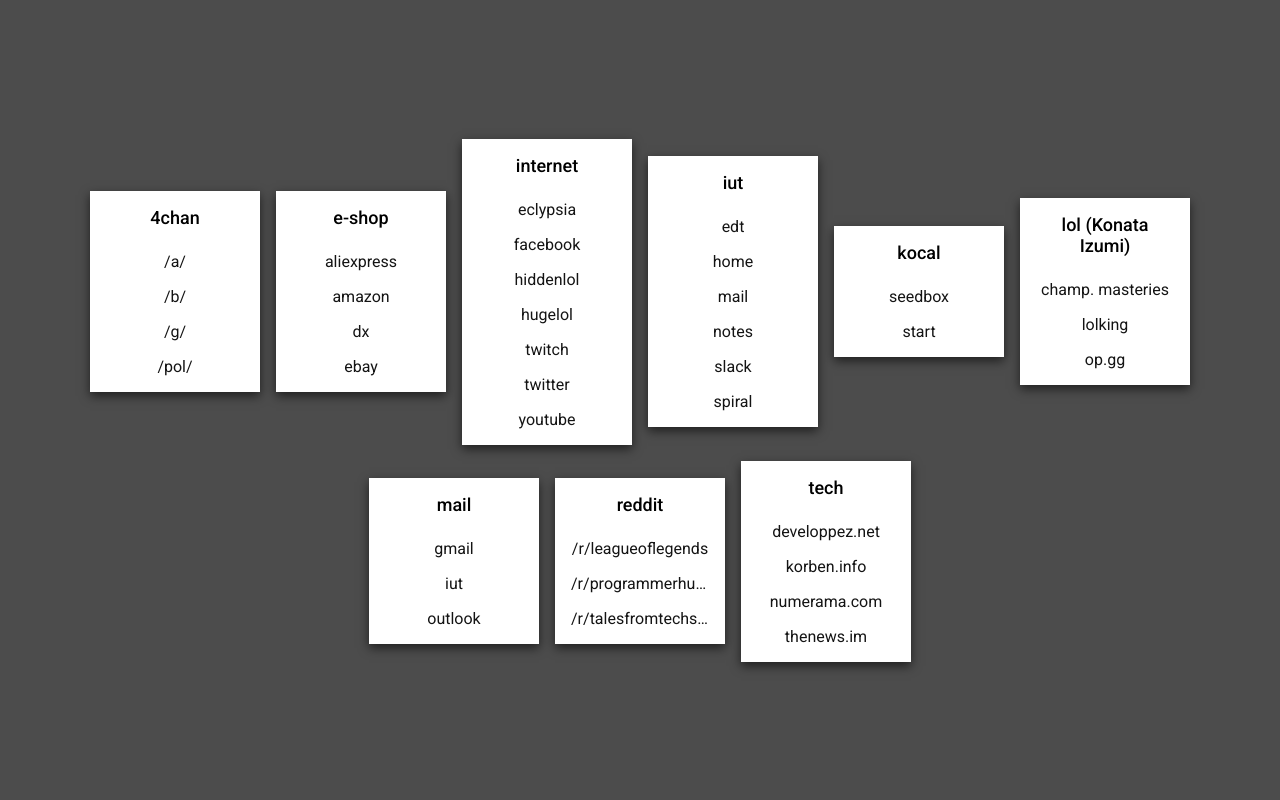
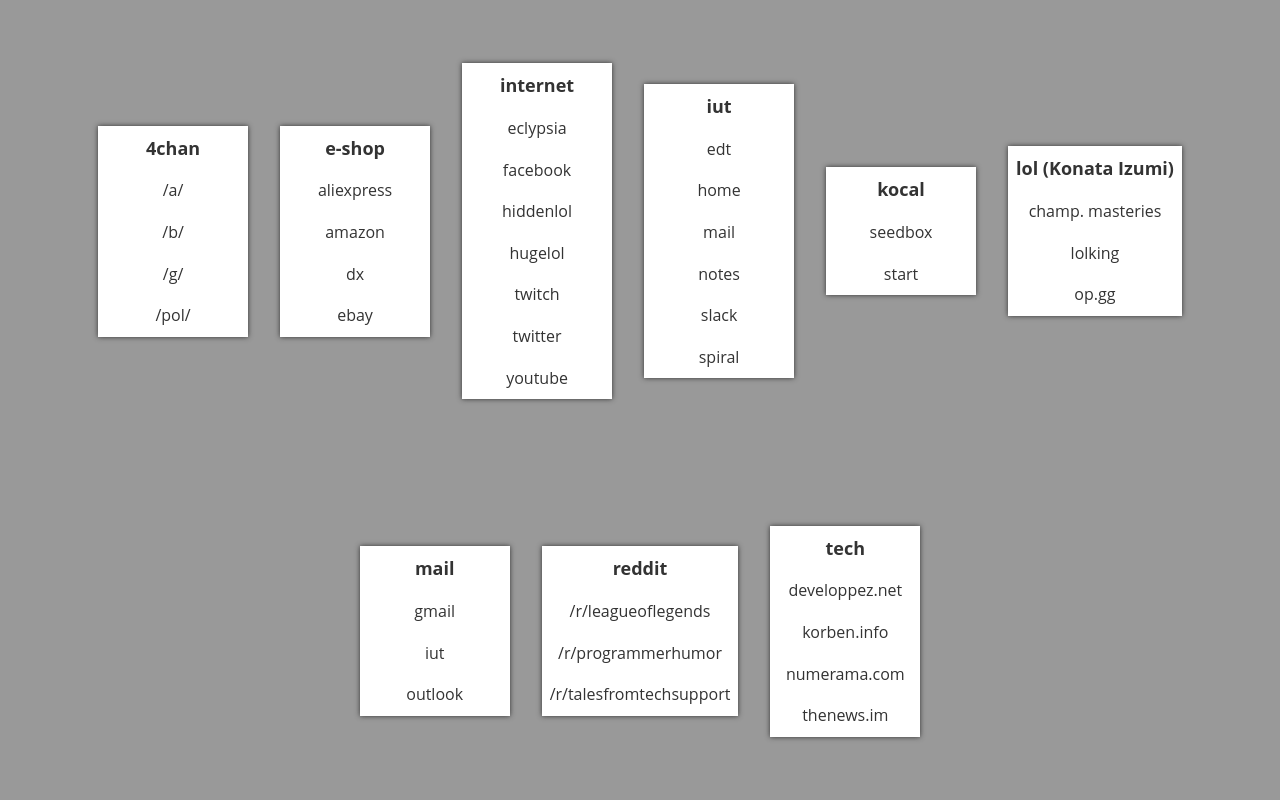
Before and after one commit to Kocal/start.kocal.fr, a PHP site: page / in a window 1280 px wide. Run offline with PHP 8.4, Linux system fonts and the light colour scheme; style sheets or scripts are compiled from the project's sources.

Commit message:
Rework SCSS

```diff
--- a/src/index.php
+++ b/src/index.php
@@ -75,7 +75,7 @@
     </head>
     <body>
         <div id="overlay"></div>
-        <div id="tiles-container">
+        <div class="tiles-container">
         <?php ksort($shortcuts); ?>
         <?php foreach($shortcuts as $title => $urls): ?>
             <div class="tile">
@@ -83,7 +83,7 @@
                 <section class="tile__content">
                     <?php ksort($urls); ?>
                     <?php foreach($urls as $text => $url): ?>
-                        <a href="<?=$url?>"><?=$text?></a>
+                        <a class="tile__item" href="<?= $url ?>"><?= $text ?></a>
                     <?php endforeach; ?>
                 </section>
             </div>
--- a/src/scss/_01_base.scss
+++ /dev/null
@@ -1,11 +0,0 @@
-*, *:before, *:after {
-    box-sizing: border-box;
-}
-
-html, body {
-    height: 100%
-}
-
-body {
-    margin: 0;
-}
--- a/src/scss/_02_agencement.scss
+++ /dev/null
@@ -1,15 +0,0 @@
-body {
-    display: flex;
-    flex-wrap: wrap;
-    align-items: center;
-    justify-content: center
-}
-
-#tiles-container {
-    flex: 1;
-
-    display: flex;
-    align-items: center;
-    justify-content: center;
-    flex-wrap: wrap
-}
--- a/src/scss/_05_theme.scss
+++ /dev/null
@@ -1,59 +0,0 @@
-body {
-    font-family: Roboto, sans-serif;
-    background-size: cover;
-    background-attachment: fixed;
-}
-
-#overlay {
-    background: rgba(#000, .7);
-    position: fixed;
-    z-index: -1;
-    left: 0; top: 0; right: 0; bottom: 0;
-}
-
-
-.tile {
-    box-shadow: 0 4px 10px rgba(#000, .6);
-    background: #fff;
-    display: inline-block;
-    margin: 8px;
-    padding-bottom: 8px;
-    vertical-align: top;
-    text-align: center;
-    width: calc(100% - 2 * 8px);
-    max-width: 170px;
-}
-
-@media screen and (max-width: 600px) {
-    body { align-items: initial; }
-    .tile {
-        margin-bottom: 0;
-        max-width: initial;
-        width: calc(50% - 2 * 8px);
-    }
-}
-
-.tile__header {
-    font-weight: 500;
-    font-size: 18px;
-    padding: 16px;
-}
-
-.tile__content {
-
-}
-
-.tile__content a {
-    display: block;
-    padding: 8px 16px;
-    color: rgb(20,20,20);
-    text-decoration: none;
-
-    transition: .2s all;
-    overflow-x: hidden;
-    text-overflow: ellipsis;
-
-    &:hover {
-        background-color: rgba(#000, .2)
-    }
-}
--- /dev/null
+++ b/src/scss/_tiles.scss
@@ -0,0 +1,39 @@
+.tiles-container {
+  display: flex;
+  height: 100%;
+  flex-wrap: wrap;
+  justify-content: center;
+  align-items: center;
+}
+
+.tile {
+  margin: 0 16px;
+  min-width: 150px;
+  background-color: #fff;
+  box-shadow: 0 0 5px;
+  text-align: center;
+  user-select: none;
+}
+
+.tile__header {
+  padding: 8px;
+  font-size: 18px;
+  font-weight: bold;
+}
+
+.tile__content {
+  font-size: 16px;
+}
+
+.tile__item {
+  display: block;
+  padding: 8px;
+  color: inherit;
+  text-decoration: none;
+
+  transition: .2s background-color;
+
+  &:hover {
+    background-color: rgba(#000, .2);
+  }
+}
--- a/src/scss/app.scss
+++ b/src/scss/app.scss
@@ -1,5 +1,24 @@
-@import "01_base";
-@import "02_agencement";
-@import "03_modules";
-@import "04_etats";
-@import "05_theme";
+*, *:before, *:after {
+  box-sizing: border-box;
+}
+
+html, body {
+  height: 100%;
+}
+
+body {
+  margin: 0;
+  color: #333;
+  line-height: 1.6;
+  font-family: "Open Sans", -apple-system, BlinkMacSystemFont, "Segoe UI", Helvetica, Arial, sans-serif, "Apple Color Emoji", "Segoe UI Emoji", "Segoe UI Symbol";
+  background-size: cover;
+}
+
+#overlay {
+  position: fixed;
+  z-index: -1;
+  top: 0; right: 0; bottom: 0; left: 0;
+  background-color: rgba(#000, .4);
+}
+
+@import "tiles";
```
Also changed, not shown: src/scss/_03_modules.scss (deleted), src/scss/_04_etats.scss (deleted).
